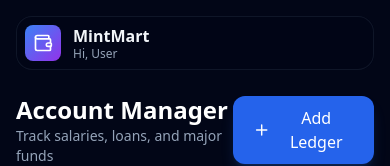
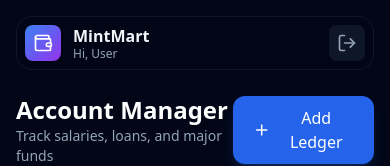
Before and after one commit to Mohammad9532/Account-Manager, a Next.js app: page / in a window 390 px wide. Shown: the top 166 px of the page. Built offline with nearby package versions, Linux system fonts and the light colour scheme; no server answers.

Commit message:
Added mobile logout button and fixed layout syntax

```diff
--- a/src/components/Layout.jsx
+++ b/src/components/Layout.jsx
@@ -79,6 +79,12 @@ const Layout = ({ children, activeTab, setActiveTab }) => {
                             <span className="text-xs text-slate-400 block leading-tight">Hi, {session?.user?.name?.split(' ')[0] || 'User'}</span>
                         </div>
                     </div>
+                    <button
+                        onClick={() => signOut({ callbackUrl: '/login' })}
+                        className="p-2 bg-slate-800/50 rounded-lg text-slate-400 hover:text-rose-400 transition-colors"
+                    >
+                        <LogOut className="w-5 h-5" />
+                    </button>
                 </div>
 
                 {/* Mobile Tab Bar (Bottom) */}
@@ -100,8 +106,8 @@ const Layout = ({ children, activeTab, setActiveTab }) => {
                 <div className="animate-in fade-in slide-in-from-bottom-4 duration-500 pb-20 md:pb-0">
                     {children}
                 </div>
-            </main>
-        </div>
+            </main >
+        </div >
     );
 };
 
```
